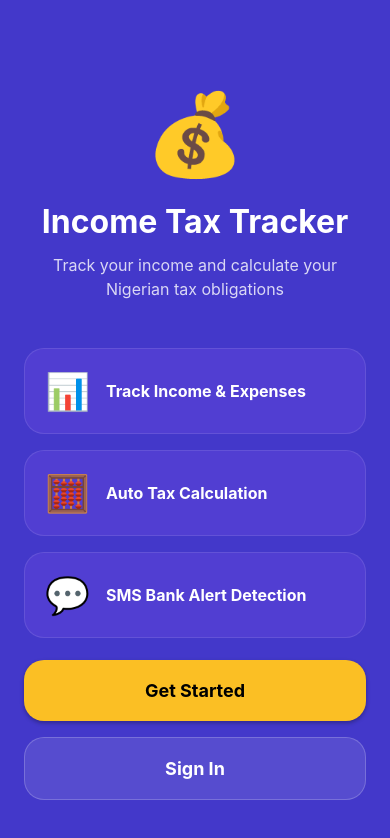
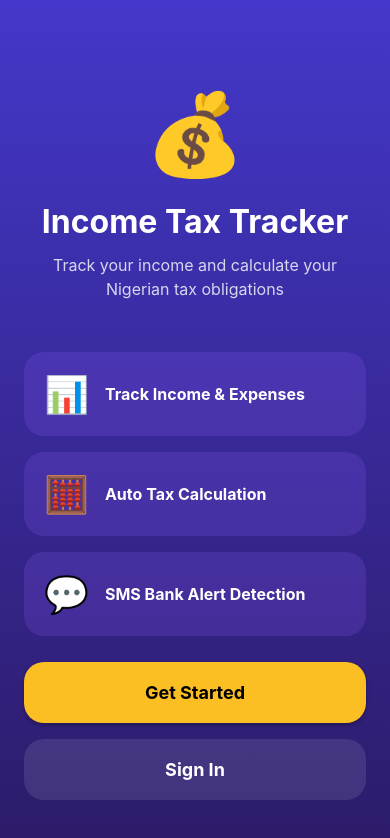
Before and after one commit to patandpixels-crypto/income-tax-tracker, a React Native app in the folder mobile-app/: screen /Welcome in a window 390 px wide. Shown: the top 838 px of the page. Built offline with nearby package versions, Linux system fonts and the light colour scheme.

Commit message:
Add gradient backgrounds and remove border artifacts

```diff
--- a/mobile-app/app.json
+++ b/mobile-app/app.json
@@ -9,7 +9,7 @@
     "splash": {
       "image": "./assets/splash.png",
       "resizeMode": "contain",
-      "backgroundColor": "#1e3a8a"
+      "backgroundColor": "#4338CA"
     },
     "web": {
       "favicon": "./assets/favicon.png"
@@ -21,7 +21,7 @@
     "android": {
       "adaptiveIcon": {
         "foregroundImage": "./assets/icon.png",
-        "backgroundColor": "#1e3a8a"
+        "backgroundColor": "#4338CA"
       },
       "package": "com.incometaxtracker.app",
       "permissions": [
--- a/mobile-app/package.json
+++ b/mobile-app/package.json
@@ -24,7 +24,8 @@
     "expo-sms": "~14.0.8",
     "expo-file-system": "~18.0.10",
     "expo-sharing": "~14.0.1",
-    "expo-image-picker": "~16.0.6"
+    "expo-image-picker": "~16.0.6",
+    "expo-linear-gradient": "~14.0.1"
   },
   "devDependencies": {
     "@babel/core": "^7.25.0",
--- a/mobile-app/screens/DashboardScreen.js
+++ b/mobile-app/screens/DashboardScreen.js
@@ -12,6 +12,7 @@ import {
   Modal,
 } from 'react-native';
 import { StatusBar } from 'expo-status-bar';
+import { LinearGradient } from 'expo-linear-gradient';
 import * as FileSystem from 'expo-file-system';
 import * as Sharing from 'expo-sharing';
 import * as ImagePicker from 'expo-image-picker';
@@ -263,14 +264,18 @@ export default function DashboardScreen({ navigation }) {
 
   if (loading) {
     return (
-      <View style={styles.loadingContainer}>
-        <ActivityIndicator size="large" color="#4CAF50" />
-      </View>
+      <LinearGradient
+        colors={['#4338CA', '#2D1B69']}
+        style={styles.loadingContainer}>
+        <ActivityIndicator size="large" color="#FBBF24" />
+      </LinearGradient>
     );
   }
 
   return (
-    <View style={styles.container}>
+    <LinearGradient
+      colors={['#4338CA', '#2D1B69']}
+      style={styles.container}>
       <StatusBar style="light" />
       <ScrollView
         style={styles.scrollView}
@@ -454,20 +459,18 @@ export default function DashboardScreen({ navigation }) {
           </View>
         </View>
       </Modal>
-    </View>
+    </LinearGradient>
   );
 }
 
 const styles = StyleSheet.create({
   container: {
     flex: 1,
-    backgroundColor: '#4338CA',
   },
   loadingContainer: {
     flex: 1,
     justifyContent: 'center',
     alignItems: 'center',
-    backgroundColor: '#4338CA',
   },
   scrollView: {
     flex: 1,
@@ -553,8 +556,6 @@ const styles = StyleSheet.create({
     shadowOffset: { width: 0, height: 2 },
     shadowOpacity: 0.2,
     shadowRadius: 4,
-    borderWidth: 1,
-    borderColor: 'rgba(255, 255, 255, 0.1)',
   },
   taxCard: {
     backgroundColor: 'rgba(251, 191, 36, 0.2)',
@@ -617,8 +618,6 @@ const styles = StyleSheet.create({
     margin: 16,
     padding: 20,
     borderRadius: 20,
-    borderWidth: 1,
-    borderColor: 'rgba(255, 255, 255, 0.1)',
   },
   infoTitle: {
     fontSize: 18,
@@ -647,8 +646,6 @@ const styles = StyleSheet.create({
     padding: 40,
     borderRadius: 20,
     alignItems: 'center',
-    borderWidth: 1,
-    borderColor: 'rgba(255, 255, 255, 0.1)',
   },
   emptyIcon: {
     fontSize: 56,
@@ -679,8 +676,6 @@ const styles = StyleSheet.create({
     shadowOffset: { width: 0, height: 2 },
     shadowOpacity: 0.2,
     shadowRadius: 4,
-    borderWidth: 1,
-    borderColor: 'rgba(255, 255, 255, 0.1)',
   },
   transactionLeft: {
     flexDirection: 'row',
@@ -717,8 +712,6 @@ const styles = StyleSheet.create({
     margin: 16,
     padding: 20,
     borderRadius: 20,
-    borderWidth: 1,
-    borderColor: 'rgba(251, 191, 36, 0.3)',
   },
   setBankNameText: {
     fontSize: 14,
@@ -734,8 +727,6 @@ const styles = StyleSheet.create({
     flexDirection: 'row',
     justifyContent: 'space-between',
     alignItems: 'center',
-    borderWidth: 1,
-    borderColor: 'rgba(34, 197, 94, 0.3)',
   },
   bankNameLabel: {
     fontSize: 14,
@@ -760,8 +751,6 @@ const styles = StyleSheet.create({
     padding: 28,
     width: '100%',
     maxWidth: 400,
-    borderWidth: 1,
-    borderColor: 'rgba(255, 255, 255, 0.1)',
   },
   modalTitle: {
     fontSize: 24,
@@ -782,8 +771,6 @@ const styles = StyleSheet.create({
     borderRadius: 16,
     fontSize: 16,
     marginBottom: 20,
-    borderWidth: 1,
-    borderColor: 'rgba(255, 255, 255, 0.2)',
     color: '#fff',
   },
   modalButtons: {
@@ -796,8 +783,6 @@ const styles = StyleSheet.create({
     borderRadius: 16,
     backgroundColor: 'rgba(255, 255, 255, 0.1)',
     alignItems: 'center',
-    borderWidth: 1,
-    borderColor: 'rgba(255, 255, 255, 0.2)',
   },
   modalCancelText: {
     fontSize: 16,
--- a/mobile-app/screens/LoginScreen.js
+++ b/mobile-app/screens/LoginScreen.js
@@ -12,6 +12,7 @@ import {
   ActivityIndicator,
 } from 'react-native';
 import { StatusBar } from 'expo-status-bar';
+import { LinearGradient } from 'expo-linear-gradient';
 import api from '../services/api';
 
 export default function LoginScreen({ navigation }) {
@@ -40,11 +41,14 @@ export default function LoginScreen({ navigation }) {
   };
 
   return (
-    <KeyboardAvoidingView
-      style={styles.container}
-      behavior={Platform.OS === 'ios' ? 'padding' : 'height'}
-    >
-      <StatusBar style="light" />
+    <LinearGradient
+      colors={['#4338CA', '#2D1B69']}
+      style={styles.container}>
+      <KeyboardAvoidingView
+        style={styles.keyboardView}
+        behavior={Platform.OS === 'ios' ? 'padding' : 'height'}
+      >
+        <StatusBar style="light" />
       <ScrollView contentContainerStyle={styles.scrollContent}>
         <View style={styles.content}>
           <View style={styles.header}>
@@ -101,14 +105,17 @@ export default function LoginScreen({ navigation }) {
           </View>
         </View>
       </ScrollView>
-    </KeyboardAvoidingView>
+      </KeyboardAvoidingView>
+    </LinearGradient>
   );
 }
 
 const styles = StyleSheet.create({
   container: {
     flex: 1,
-    backgroundColor: '#4338CA',
+  },
+  keyboardView: {
+    flex: 1,
   },
   scrollContent: {
     flexGrow: 1,
@@ -149,8 +156,6 @@ const styles = StyleSheet.create({
     padding: 16,
     borderRadius: 16,
     fontSize: 16,
-    borderWidth: 1,
-    borderColor: 'rgba(255, 255, 255, 0.2)',
     color: '#fff',
   },
   button: {
--- a/mobile-app/screens/RegisterScreen.js
+++ b/mobile-app/screens/RegisterScreen.js
@@ -12,6 +12,7 @@ import {
   ActivityIndicator,
 } from 'react-native';
 import { StatusBar } from 'expo-status-bar';
+import { LinearGradient } from 'expo-linear-gradient';
 import api from '../services/api';
 
 export default function RegisterScreen({ navigation }) {
@@ -57,11 +58,14 @@ export default function RegisterScreen({ navigation }) {
   };
 
   return (
-    <KeyboardAvoidingView
-      style={styles.container}
-      behavior={Platform.OS === 'ios' ? 'padding' : 'height'}
-    >
-      <StatusBar style="light" />
+    <LinearGradient
+      colors={['#4338CA', '#2D1B69']}
+      style={styles.container}>
+      <KeyboardAvoidingView
+        style={styles.keyboardView}
+        behavior={Platform.OS === 'ios' ? 'padding' : 'height'}
+      >
+        <StatusBar style="light" />
       <ScrollView contentContainerStyle={styles.scrollContent}>
         <View style={styles.content}>
           <View style={styles.header}>
@@ -143,14 +147,17 @@ export default function RegisterScreen({ navigation }) {
           </View>
         </View>
       </ScrollView>
-    </KeyboardAvoidingView>
+      </KeyboardAvoidingView>
+    </LinearGradient>
   );
 }
 
 const styles = StyleSheet.create({
   container: {
     flex: 1,
-    backgroundColor: '#4338CA',
+  },
+  keyboardView: {
+    flex: 1,
   },
   scrollContent: {
     flexGrow: 1,
@@ -191,8 +198,6 @@ const styles = StyleSheet.create({
     padding: 16,
     borderRadius: 16,
     fontSize: 16,
-    borderWidth: 1,
-    borderColor: 'rgba(255, 255, 255, 0.2)',
     color: '#fff',
   },
   button: {
--- a/mobile-app/screens/WelcomeScreen.js
+++ b/mobile-app/screens/WelcomeScreen.js
@@ -8,12 +8,16 @@ import {
 } from 'react-native';
 import { SafeAreaView } from 'react-native-safe-area-context';
 import { StatusBar } from 'expo-status-bar';
+import { LinearGradient } from 'expo-linear-gradient';
 
 export default function WelcomeScreen({ navigation }) {
   return (
-    <SafeAreaView style={styles.container}>
-      <StatusBar style="light" />
-      <View style={styles.content}>
+    <LinearGradient
+      colors={['#4338CA', '#2D1B69']}
+      style={styles.container}>
+      <SafeAreaView style={styles.safeArea}>
+        <StatusBar style="light" />
+        <View style={styles.content}>
         <View style={styles.header}>
           <Text style={styles.logo}>💰</Text>
           <Text style={styles.title}>Income Tax Tracker</Text>
@@ -53,14 +57,17 @@ export default function WelcomeScreen({ navigation }) {
           </TouchableOpacity>
         </View>
       </View>
-    </SafeAreaView>
+      </SafeAreaView>
+    </LinearGradient>
   );
 }
 
 const styles = StyleSheet.create({
   container: {
     flex: 1,
-    backgroundColor: '#4338CA',
+  },
+  safeArea: {
+    flex: 1,
   },
   content: {
     flex: 1,
@@ -100,8 +107,6 @@ const styles = StyleSheet.create({
     padding: 20,
     borderRadius: 20,
     marginBottom: 16,
-    borderWidth: 1,
-    borderColor: 'rgba(255, 255, 255, 0.1)',
   },
   featureIcon: {
     fontSize: 36,
@@ -137,8 +142,6 @@ const styles = StyleSheet.create({
     padding: 20,
     borderRadius: 20,
     alignItems: 'center',
-    borderWidth: 1,
-    borderColor: 'rgba(255, 255, 255, 0.2)',
   },
   secondaryButtonText: {
     color: '#fff',
```
